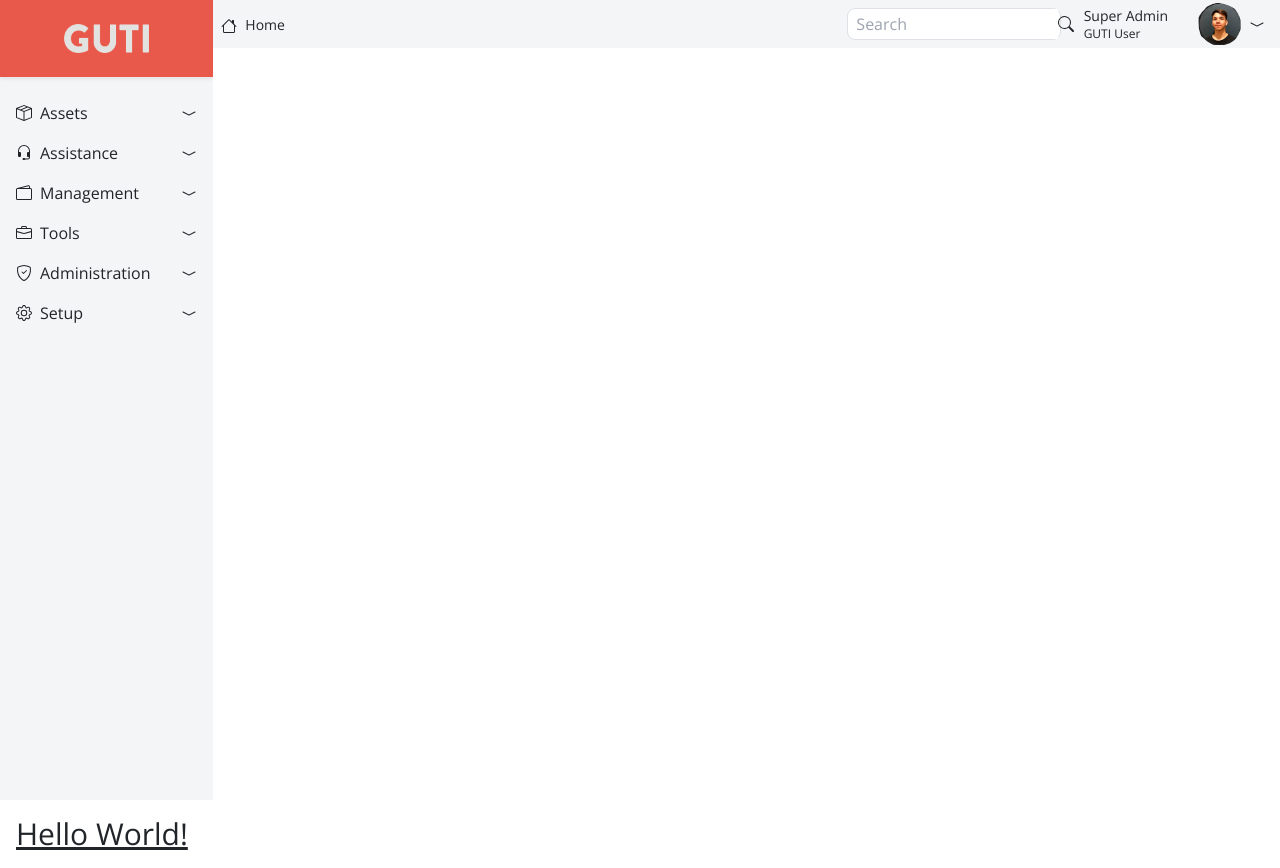
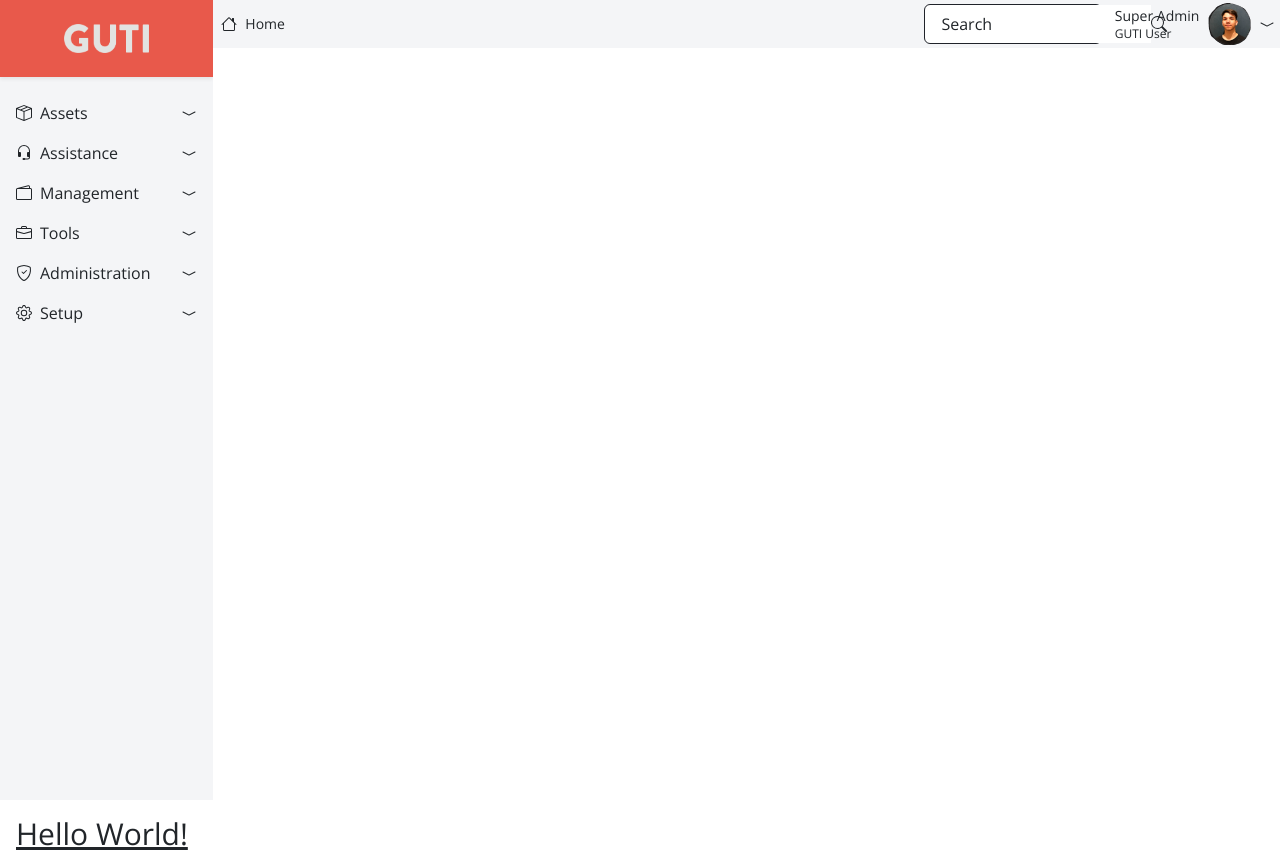
Before and after one commit to sydgibbon/guti-front, a React (Create React App) app: page / in a window 1280 px wide. Built offline with nearby package versions, Linux system fonts and the light colour scheme.

Commit message:
changed styles based on figma design

```diff
--- a/src/component/Navbar.js
+++ b/src/component/Navbar.js
@@ -6,35 +6,35 @@ import {
 } from "react-icons/bs";
 import user from '../images/user.png';
 
-import '../style/Navbar.css'
 
 function Navbar() {
   return (
-    <div className='navbar-section absolute right-0 w-5/6 h-12 bg-light-gray flex'>
-      <div className='breacrumb-section w-3/5 my-auto pl-2'>
+    <div className='navbar-section absolute right-0 w-5/6 h-12 bg-light-gray flex justify-between'>
+      <div className='breacrumb-section w-3/5 my-auto pl-2 items-center flex'>
         <BsHouse className='inline' />
         <span className='text-sm ml-2 inline'>Home</span >
       </div>
-      <div className='search-section flex flex-col justify-center w-1/5 my-2'>
-        <div className='search-bar bg-white flex justify-between rounded-lg h-full border border-primary-dark'>
-          <input type='text' placeholder='Search' className='search-input ml-2'></input>
+      <div className='flex w-1/3 justify-between'>
+        <div className='search-section flex flex-col justify-center w-1/2 my-1'>
+          <div className='search-bar bg-white justify-between rounded h-full border-1 border-primary-dark flex'>
+            <input type='text' placeholder='Search' className='search-input ml-2 placeholder-current px-2 outline-none'></input>
             <button className='block'>
-            <BsSearch className='mr-2'/>
+              <BsSearch className='mr-2' />
             </button>
 
           </div>
         </div>
-      <div className='user-section w-1/5 flex my-auto justify-around ml-2'>
+        <div className='user-section w-1/2 flex my-auto justify-around ml-2'>
           <div className='user-name flex flex-col my-auto'>
             <span className='text-sm'>Super Admin</span>
             <span className='text-xs'>GUTI User</span>
 
           </div>
           <div className='user-options flex'>
-          <img src={user} alt='User'/>
-          <BsChevronCompactDown className='my-auto ml-2'/>
+            <img src={user} alt='User' />
+            <BsChevronCompactDown className='my-auto ml-2' />
           </div>
-
+        </div>
       </div>
     </div>
   )
--- a/src/style/Navbar.css
+++ /dev/null
@@ -1,3 +0,0 @@
-.search-input {
-    outline: none;
-}
```
Lines whose indentation alone changed are shown as unchanged.
